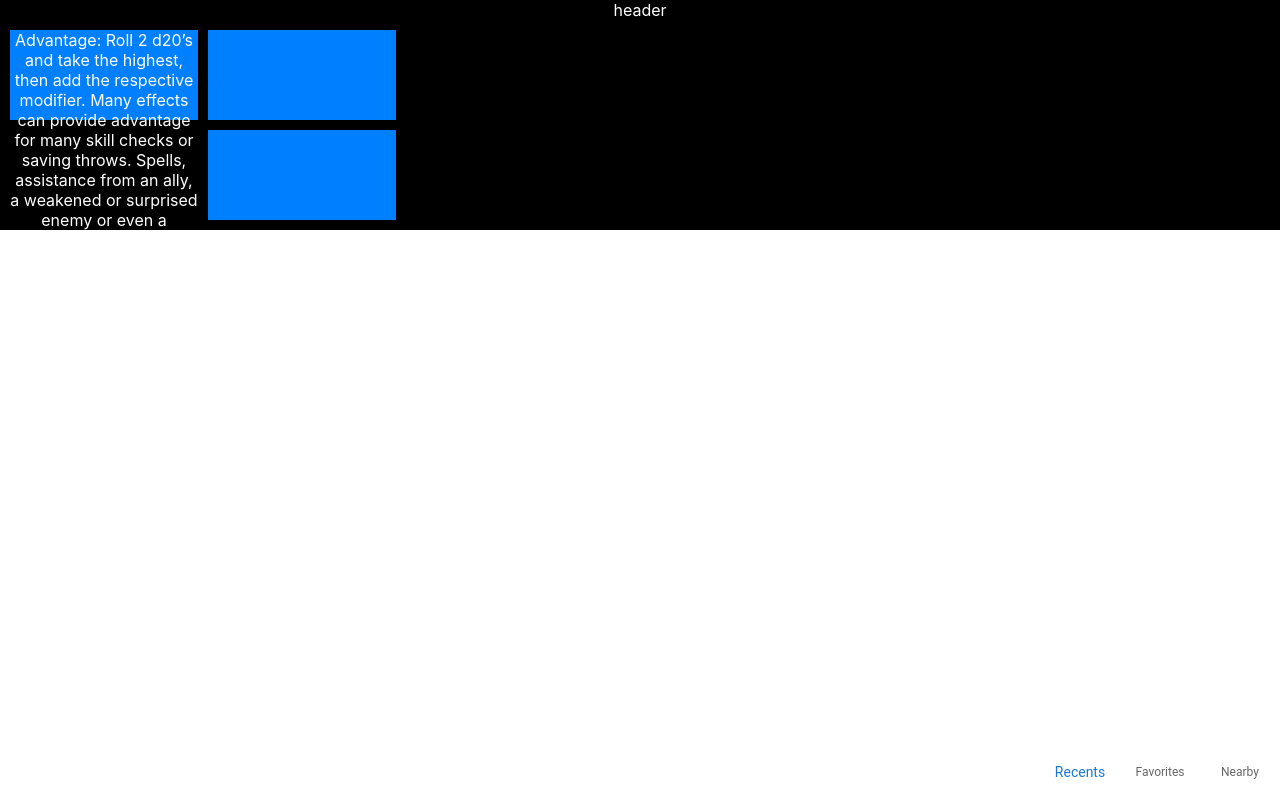
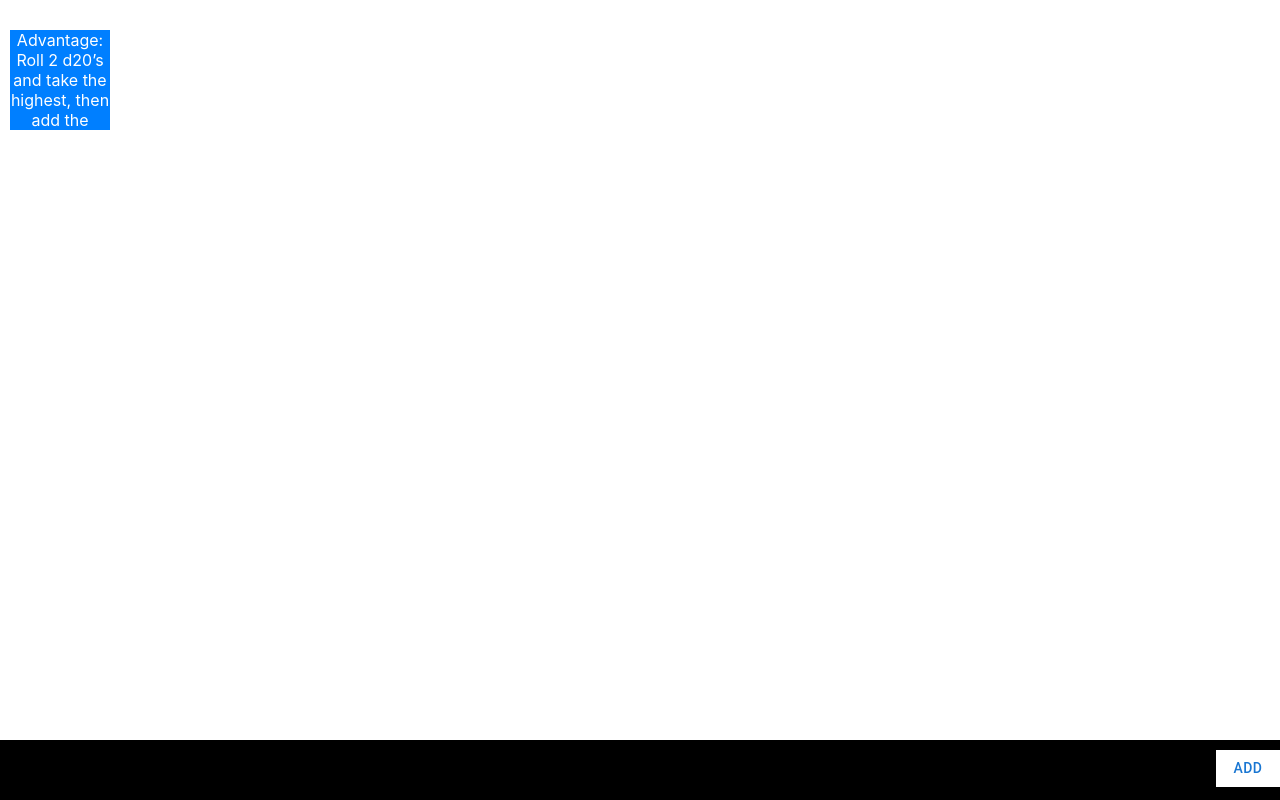
Before and after one commit to Lukeyong26/dmscreen, a React (Create React App) app: page / in a window 1280 px wide. Built offline with nearby package versions, Linux system fonts and the light colour scheme.

Commit message:
modified rules and footer

```diff
--- a/src/App.css
+++ b/src/App.css
@@ -1,6 +1,5 @@
 .App {
   text-align: center;
-  background-color: black;
   color: white;
 }
 
--- a/src/App.js
+++ b/src/App.js
@@ -6,25 +6,17 @@ import RulesText from './components/dndRules/RulesText';
 import Footer from './components/footer/Footer';
 
 function App() {
-  const layout = [
-    { i: "a", x: 0, y: 0, w: 2, h: 2 },
-    { i: "b", x: 2, y: 2, w: 2, h: 2 },
-    { i: "c", x: 2, y: 2, w: 2, h: 2 }
-  ];
   return (
     <div className="App">
       <div>header</div>
-      <div className='body'>
+      <div>
         <GridLayout
           className="layout"
-          layout={layout}
-          cols={12}
-          rowHeight={40}
+          cols={20}
+          rowHeight={100}
           width={1200}
         >
-          <Box key='a' sx={{bgcolor: '#007FFF'}}><RulesText/></Box>
-          <Box key='b' sx={{bgcolor: '#007FFF'}}></Box>
-          <Box key='c' sx={{bgcolor: '#007FFF'}}></Box>
+          <Box key='a' data-grid={{x: 0, y: 0, w: 1, h: 1}}><RulesText/></Box>
         </GridLayout>
       </div>
       <div className='footer'><Footer/></div>
--- a/src/components/dndRules/RulesText.js
+++ b/src/components/dndRules/RulesText.js
@@ -1,12 +1,13 @@
+import { Box } from '@mui/material'
 import React from 'react'
 
 function RulesText() {
   return (
-    <div>
+    <Box sx={{width: 100, height: 100, overflow: 'hidden', bgcolor: '#007FFF'}}>
     Advantage: Roll 2 d20’s and take the highest, then add the respective modifier. Many effects can provide advantage for many skill checks or saving throws. Spells, assistance from an ally, a weakened or surprised enemy or even a generally good roleplaying moment.
     Disadvantage: Roll 2 d20’s and take the lowest, then add the respective modifier. Like advantage, disadvantage can come from many sources, such as an awkward conversation, something weakening you, or a spell from an enemy.
     Note: Advantage and Disadvantage cannot stack, meaning you will never have to roll more than 2 d20’s and take the lowest/highest. With this in mind however, if a source is providing advantage, while another source is providing disadvantage, they cancel.
-    </div>
+    </Box>
   )
 }
 
--- a/src/components/footer/Footer.js
+++ b/src/components/footer/Footer.js
@@ -1,23 +1,23 @@
 import React from 'react'
 import Box from '@mui/material/Box';
-import BottomNavigation from '@mui/material/BottomNavigation';
-import BottomNavigationAction from '@mui/material/BottomNavigationAction';
+import { Button } from '@mui/material';
 
 function Footer() {
-    const [value, setValue] = React.useState(0);
     return (
-        <Box sx={{ position: 'fixed', bottom: 0, right: 0}}>
-            <BottomNavigation
-                showLabels
-                value={value}
-                onChange={(event, newValue) => {
-                    setValue(newValue);
-            }}
-        >
-                <BottomNavigationAction label="Recents"/>
-                <BottomNavigationAction label="Favorites" />
-                <BottomNavigationAction label="Nearby"/>
-            </BottomNavigation>
+        <Box sx={{
+            position: 'fixed',
+            width:1, height: 60,
+            bottom: 0,
+            bgcolor: 'black',
+        }}>
+            <Box sx={{
+                position: 'absolute',
+                right: 0,
+                top: '10px',
+                bgcolor: 'white'
+            }}>
+                <Button>Add</Button>
+            </Box>
         </Box>
     )
 }
```
